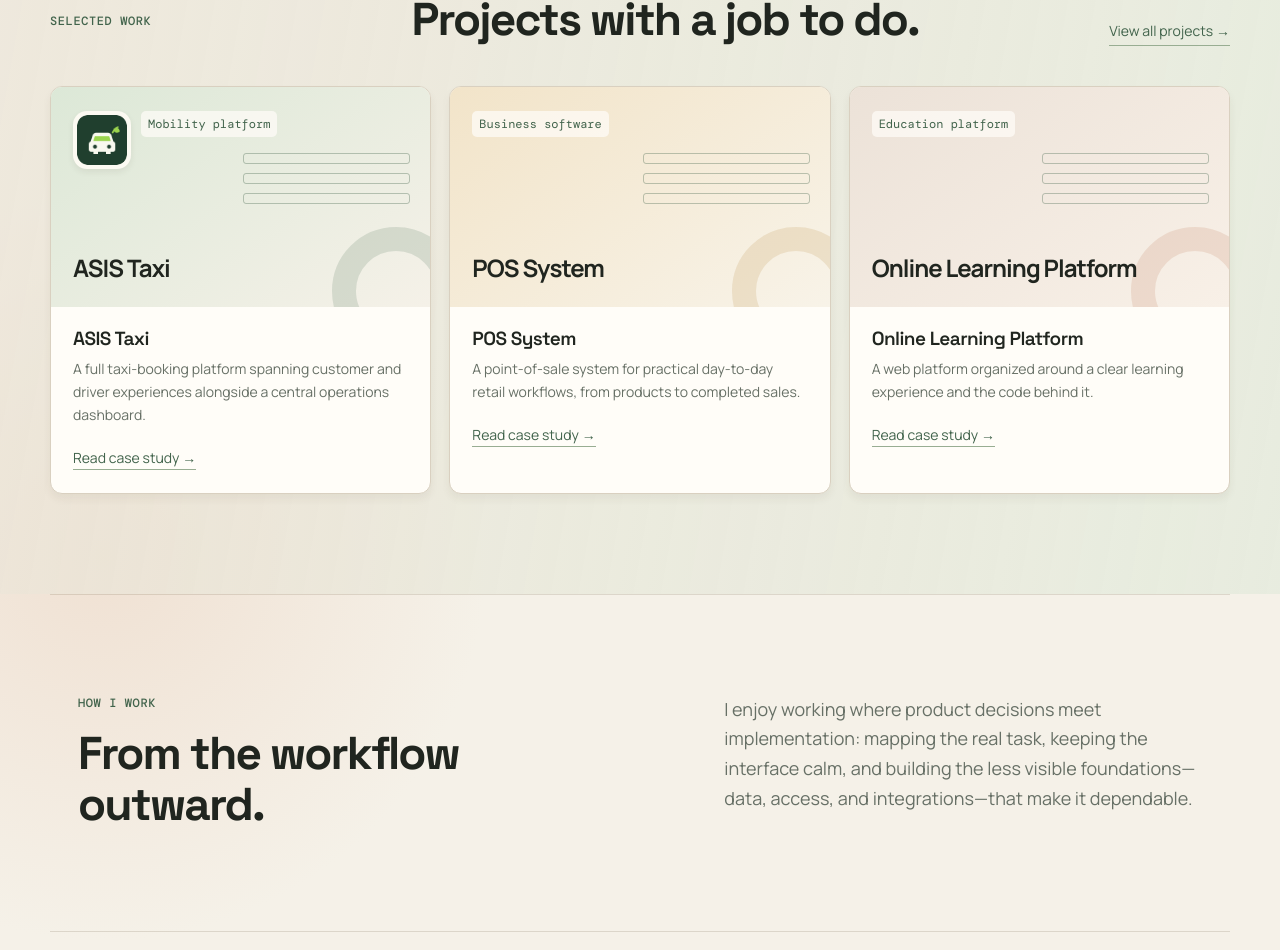
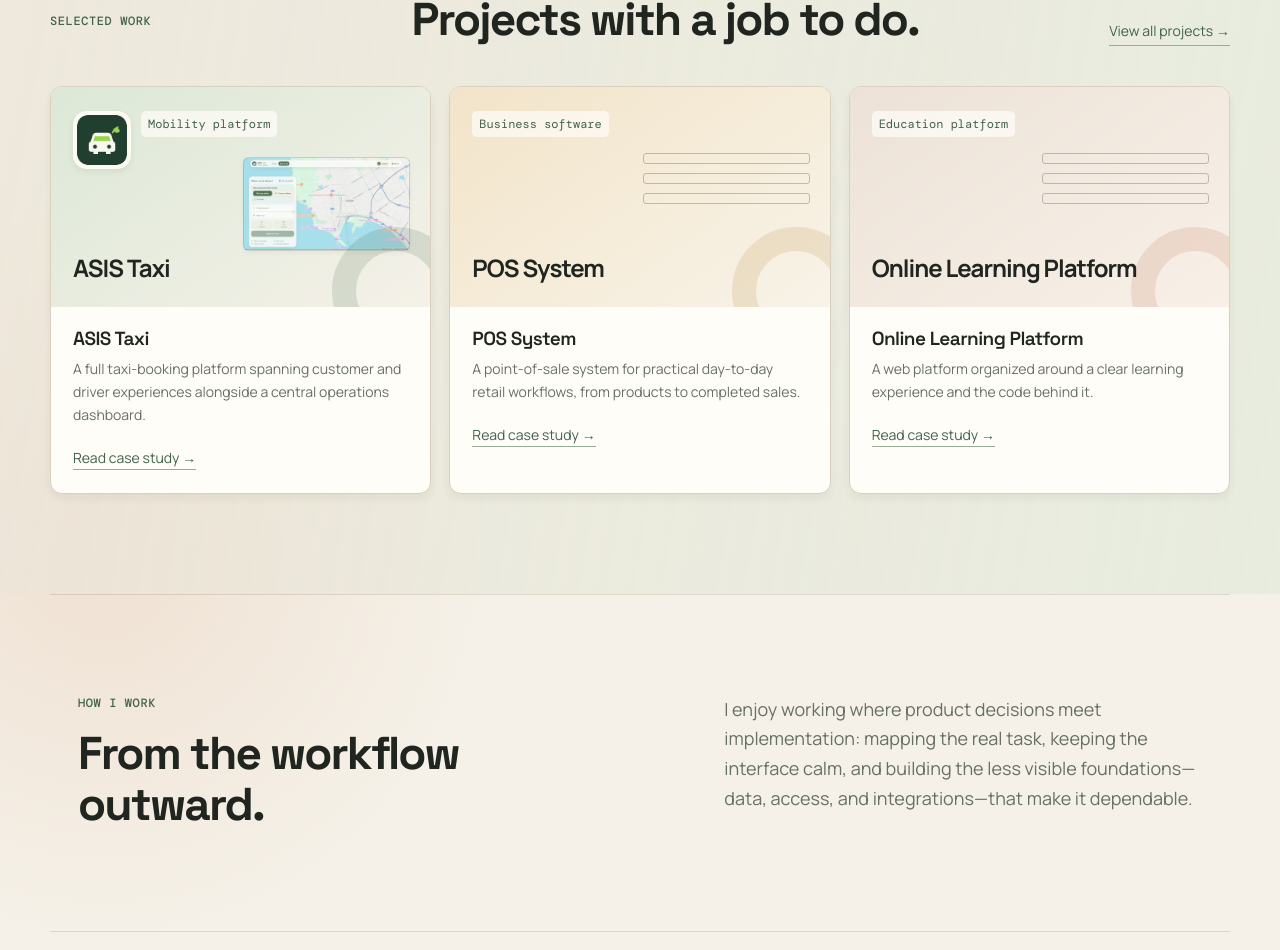
Before and after one commit to AdisHuqi/adis-huqi-portfolio, a React (Vite) app: page / in a window 1280 px wide. Shown: the part 803-1753 px from the top of the page. Built offline with nearby package versions, Linux system fonts and the light colour scheme.

Commit message:
Add ASIS Taxi card preview

```diff
--- a/src/index.css
+++ b/src/index.css
@@ -210,6 +210,20 @@ ul {
   margin-left: 68px;
 }
 
+.project-preview.blue .cover-lines {
+  top: 70px;
+  height: 94px;
+  overflow: hidden;
+  border: 1px solid rgba(65, 99, 75, 0.28);
+  border-radius: 6px;
+  background: url("/images/asis-taxi/customer-booking-map.png") center / cover no-repeat;
+  box-shadow: 0 2px 4px rgba(61, 52, 39, 0.07);
+}
+
+.project-preview.blue .cover-lines i {
+  display: none;
+}
+
 /* Real ASIS Taxi product previews inside the two case-study hero panels. */
 .detail-hero.blue .art-panel:nth-of-type(1) {
   background: url("/images/asis-taxi/customer-booking-map.png") center / cover no-repeat;
```
